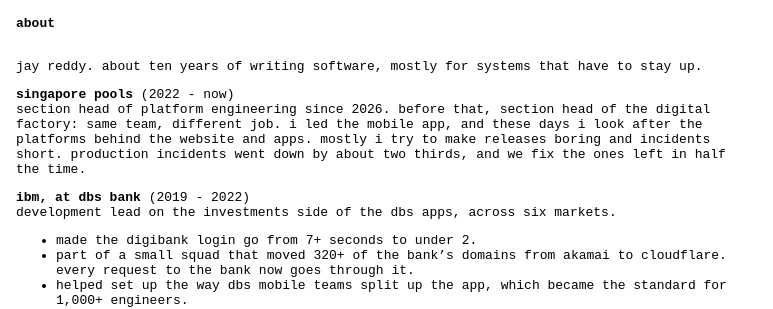
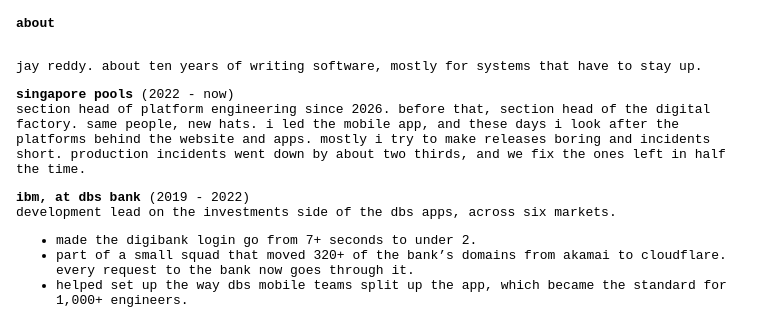
Before and after one commit to jramasani/jramasani.github.io, a Jekyll site: the page built from about.markdown, in a window 1280 px wide. Shown: the top 309 px of the page, without its empty margins (0-773 px from the left). Built offline with Jekyll 4.4.1, drawn with Linux system fonts in a browser that asks for light colours.

Commit message:
Funnier title change line
Co-Authored-By: Claude Opus 5.5 <noreply@anthropic.com>

```diff
--- a/about.markdown
+++ b/about.markdown
@@ -6,7 +6,7 @@ permalink: /about/
 jay reddy. about ten years of writing software, mostly for systems that have to stay up.
 
 **singapore pools** (2022 - now)<br/>
-section head of platform engineering since 2026. before that, section head of the digital factory: same team, different job. i led the mobile app, and these days i look after the platforms behind the website and apps. mostly i try to make releases boring and incidents short. production incidents went down by about two thirds, and we fix the ones left in half the time.
+section head of platform engineering since 2026. before that, section head of the digital factory. same people, new hats. i led the mobile app, and these days i look after the platforms behind the website and apps. mostly i try to make releases boring and incidents short. production incidents went down by about two thirds, and we fix the ones left in half the time.
 
 **ibm, at dbs bank** (2019 - 2022)<br/>
 development lead on the investments side of the dbs apps, across six markets.<br/>
```
